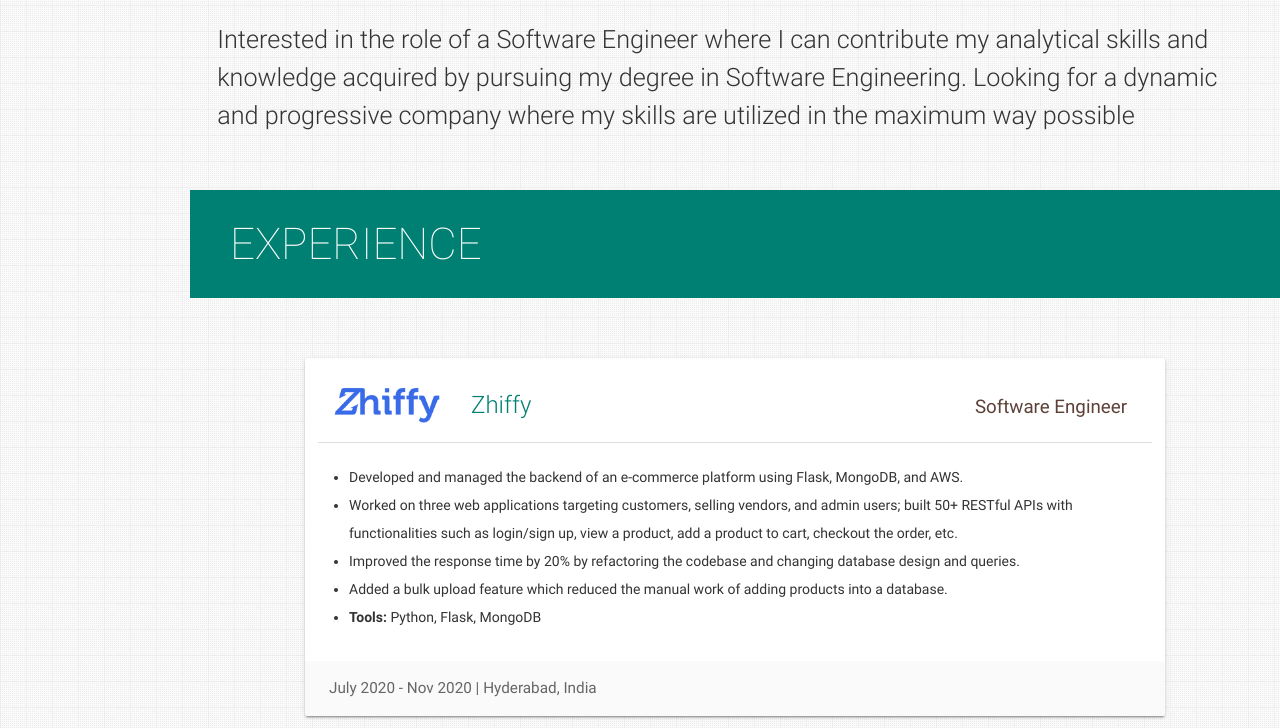
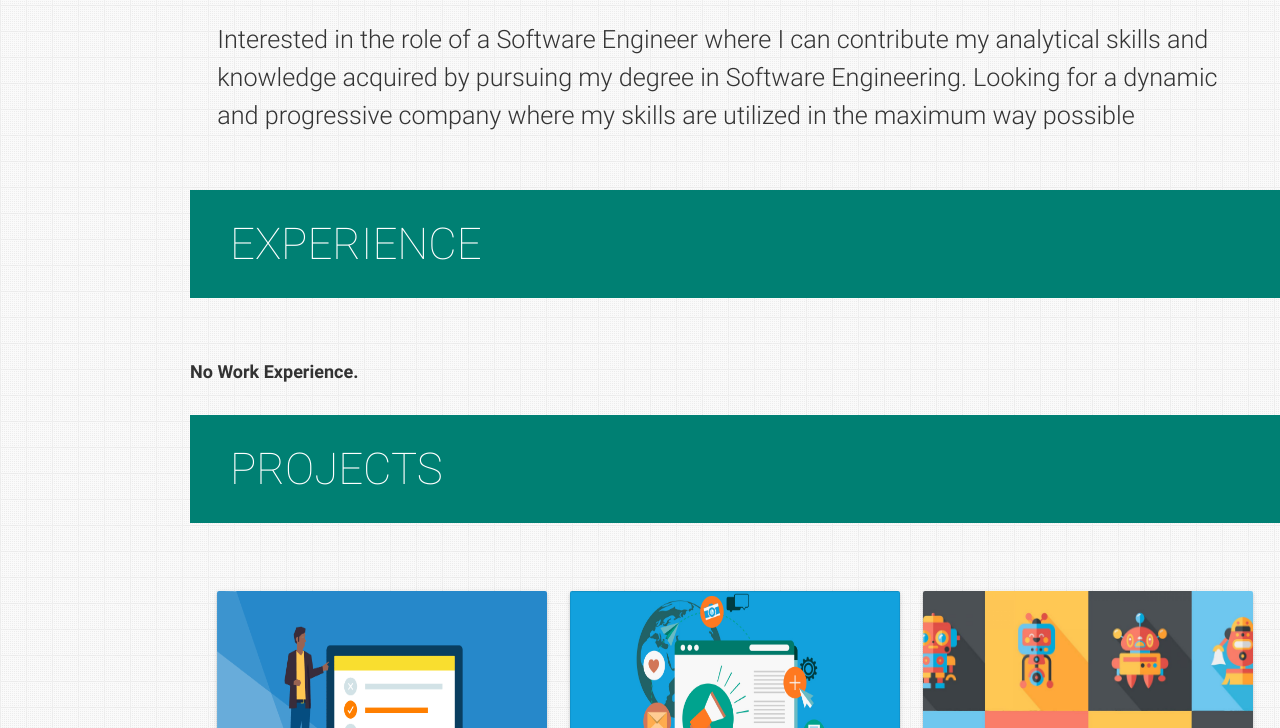
Before and after one commit to SanthoshKumarBE/portfolio1, a plain HTML site: page index.html in a window 1280 px wide. Shown: the part 1451-2179 px from the top of the page. Drawn offline with nearby package versions, Linux system fonts and the light colour scheme.

Commit message:
Update index.html

```diff
--- a/index.html
+++ b/index.html
@@ -307,12 +307,12 @@
         </section>
 
 
-        <!-- Third Section: Experience -->
+
         <section id="experience" class="section scrollspy">
             <h3 class="page-title white-text teal">Experience</h3>
-            <div class="container">
 
-                <!-- Latest Experience -->
+
+                <!-- Latest Experience -
                 <div class="card">
                     <div class="card-content">
                         <div class="row">
@@ -320,7 +320,7 @@
                                 <a href="https://www.zhiffy.com/" target="_blank"><img alt="Zhiffy logo"
                     src="assets/img/exp-zhiffy-logo-1.webp" class="responsive-img center-block" /></a>
                             </div>
-                            <!-- <div class="col s12 m10"> -->
+
                             <div class="col s12 m10">
                                 <p>
                                     <span class="card-title"><a href="https://www.zhiffy.com/" target="_blank"
@@ -356,7 +356,7 @@
                                 <a href="https://www.meditab.com" target="_blank"><img alt="Meditab logo"
                     src="assets/img/exp-meditab-logo-500x500.jpg" class="responsive-img center-block" /></a>
                             </div>
-                            <!-- <div class="col s12 m10"> -->
+
                             <div class="col s12 m10">
                                 <p>
                                     <span class="card-title"><a href="http://meditab.com" target="_blank"
@@ -386,7 +386,7 @@
                     </div>
                 </div>
 
-                <!-- Experience 2 -->
+
                 <div class="card">
                     <div class="card-content">
                         <div class="row">
@@ -395,7 +395,6 @@
 
                             </div>
 
-                            <!-- <div class="col s12 m10"> -->
                             <div class="col s12 m10">
                                 <p>
                                     <span class="card-title"><a href="#experience" class="teal-text hoverline">Mtag
@@ -421,7 +420,7 @@
                     </div>
                 </div>
 
-                <!-- Experience 3 -->
+
                 <div class="card">
                     <div class="card-content">
                         <div class="row">
@@ -453,8 +452,8 @@
                     <div class="card-action">
                         <span>June 2017 - July 2017 | Ahmedabad, India</span>
                     </div>
-                </div>
-
+                </div>-->
+                <p3><b>No Work Experience.</b></p3>
             </div>
         </section>
 
```
